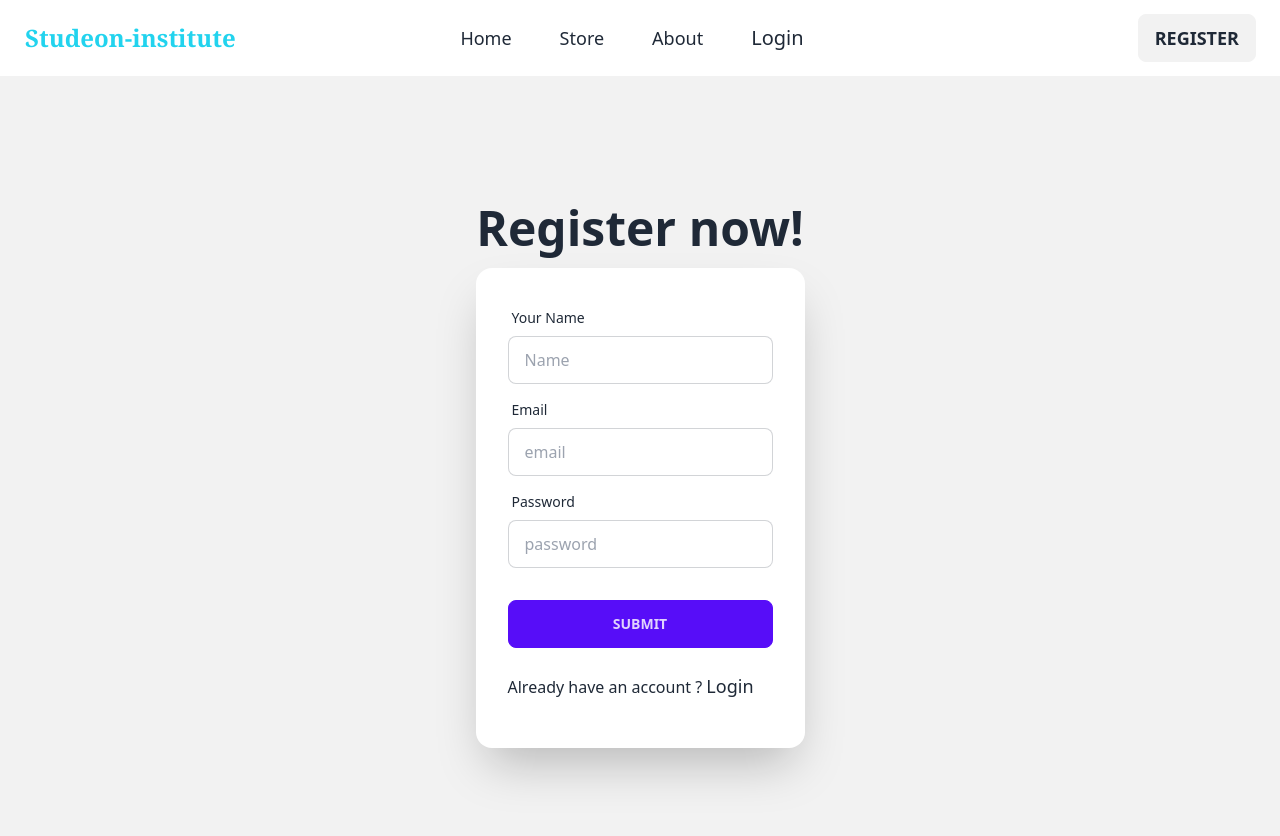
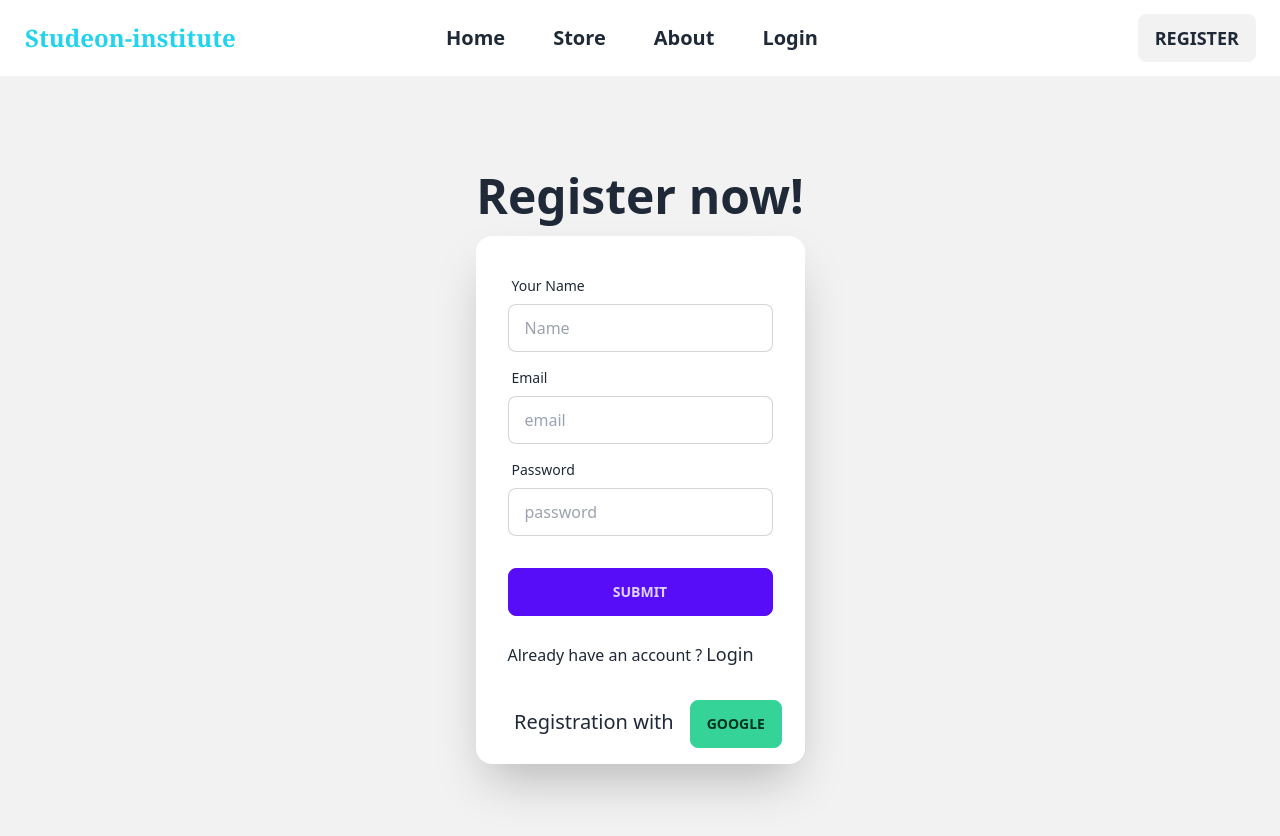
Before and after one commit to tonmoytt/Studion-institute, a React (Vite) app: page /register in a window 1280 px wide. Shown: the top 836 px of the page. Built offline with nearby package versions, Linux system fonts and the light colour scheme; no server answers.

Commit message:
resistration condistion done

```diff
--- a/src/Authentiction/Login/Login.jsx
+++ b/src/Authentiction/Login/Login.jsx
@@ -2,6 +2,8 @@ import { Link } from "react-router-dom";
 import Navbar from "../../Navbar/Navbar";
 import { useContext } from "react";
 import { Authmainprovider } from "./provider/Provider";
+import swal from 'sweetalert';
+
 
 const Login = () => {
     const { signInUser}=useContext(Authmainprovider)
@@ -16,9 +18,12 @@ const Login = () => {
         signInUser(email,password)
         .then(result =>{
             console.log(result.user);
+            swal("Success!", "Login Successful", "success");
+            e.target.reset()
         })
         .catch(error => {
-            console.error(error)
+            console.error(error);
+            swal("Error!", "Password & Email didn't match","error");
         })
     }
     return (
--- a/src/Authentiction/Login/Register/Register.jsx
+++ b/src/Authentiction/Login/Register/Register.jsx
@@ -1,29 +1,67 @@
-import { useContext } from "react";
+import { useContext, useState } from "react";
 import { Link } from "react-router-dom";
 import { Authmainprovider } from "../provider/Provider";
 import Navbar from "../../../Navbar/Navbar";
+import swal from 'sweetalert';
 
 
 
 const Register = () => {
-const {createUser}=useContext(Authmainprovider)
-    const hendelregister=e =>{
+    const [password, setpassword] = useState('')
+    const { createUser, googleAuth } = useContext(Authmainprovider)
+    const hendelregister = e => {
         e.preventDefault()
         console.log(e.currentTarget);
-        const form=new FormData(e.currentTarget)
-        const email=form.get('email')
-        const password=form.get('password')
+        const form = new FormData(e.currentTarget)
+        const email = form.get('email')
+        const password = form.get('password')
         // const password=e.target.password.value
-        console.log(email,password);
+        console.log(email, password);
 
-        createUser(email,password)
-        .then(result =>{
+        setpassword('')
+        if (password.length < 6) {
+            setpassword('password should be at least 6 character')
+        }
+        else if (!/[0-9]/.test(password)) {
+            setpassword('Please adding Number character')
+            return;
+        }
+        else if (!/[A-Z]/.test(password)) {
+            setpassword('Please adding at least 1 uppercase')
+            return;
+
+        }
+        else if (!/^[a-zA-Z0-9]+$/.test(password)) {
+            setpassword('Please adding at least one special character')
+            return;
+        }
+
+
+        createUser(email, password)
+            .then(result => {
                 console.log(result.user);
-        } )
-        .catch(error =>{
+                swal("Success!", "Successfully registered!", "success");
+                e.target.reset()
+
+            })
+            .catch(error => {
                 console.error(error)
             })
+
+
     }
+
+    const Hendelbutton = () => {
+        googleAuth()
+            .then(result => {
+                console.log(result.user);
+            })
+            .catch(error => {
+                console.error(error)
+            })
+
+    }
+
     return (
         <div>
             <Navbar></Navbar>
@@ -56,11 +94,27 @@ const {createUser}=useContext(Authmainprovider)
                             <div className="form-control mt-6">
                                 <button className="btn btn-primary">Submit</button>
                             </div>
-                    <p className="my-4">Already have an account ? <Link to="/login"><button className="text-lg">Login</button></Link></p>
+                            <p className="mt-4">Already have an account ? <Link to="/login"><button className="text-lg">Login</button></Link></p>
                         </form>
+
+                        <div className="text-center mb-4">
+                            <span className="mx-4 text-xl">
+                                Registration with
+                            </span>
+                            <button onClick={Hendelbutton} className="btn btn-success btn-ml-2"> Google</button>
+
+                        </div>
+
+                    </div>
+                    <div className='bg-red-200 rounded-lg'>
+                        {
+                            password && <p className='mt-4 px-4 py-2 font-semibold text-2xl '> {password}</p>
+                        }
+                    </div>
+
                 </div>
             </div>
-    </div>
+
         </div>
     );
 };
--- a/src/Authentiction/Login/provider/Provider.jsx
+++ b/src/Authentiction/Login/provider/Provider.jsx
@@ -1,44 +1,49 @@
 import { createContext, useEffect, useState } from "react";
-import { GoogleAuthProvider, createUserWithEmailAndPassword, getAuth, onAuthStateChanged, signInWithEmailAndPassword, signOut } from "firebase/auth";
+import { GoogleAuthProvider, createUserWithEmailAndPassword, getAuth, onAuthStateChanged, signInWithEmailAndPassword, signInWithPopup, signOut } from "firebase/auth";
 import app from "../../../Firebase/Firebase.config";
 
 
 
 export const Authmainprovider = createContext(null)
+const google = new GoogleAuthProvider()
 const auth = getAuth(app);
 const Provider = ({ children }) => {
 
     const [user, setUser] = useState(null);
 
     const createUser = (email, password) => {
-        return createUserWithEmailAndPassword(auth,email,password)
+        return createUserWithEmailAndPassword(auth, email, password)
     }
-    const GoogleProvider=()=>{
-        return GoogleAuthProvider()
-    }
-    const  SingOutLog=()=>{
-        return signOut(auth)
-    }
-
-    useEffect(() =>{
-      const unsubscribe=  onAuthStateChanged(auth,currentUser=>{
-            console.log('current user',currentUser);
-            setUser(currentUser);
-        });
-        return unsubscribe()
-    },[])
-
 
     const signInUser = (email, password) => {
         return signInWithEmailAndPassword(auth, email, password)
     }
+
+    const googleAuth = () => {
+        signInWithPopup(auth, google)
+    }
+
+    const SingOutLog = () => {
+        return signOut(auth)
+    }
+
+    useEffect(() => {
+        const unsubscribe = onAuthStateChanged(auth, currentUser => {
+            console.log('current user', currentUser);
+            setUser(currentUser);
+        });
+        return unsubscribe()
+    }, [])
+
+
+
 
     const authInfo = {
         user,
         createUser,
         signInUser,
         SingOutLog,
-        GoogleProvider
+        googleAuth
     }
     return (
         <div>
--- a/src/Navbar/Navbar.jsx
+++ b/src/Navbar/Navbar.jsx
@@ -6,10 +6,10 @@ import { Authmainprovider } from "../Authentiction/Login/provider/Provider";
 const Navbar = () => {
     const { user } = useContext(Authmainprovider)
     const navlink = <>
-        <li className="mr-4 text-lg hover:underline hover:font-bold "><NavLink to="/">Home</NavLink></li>
-        <li className="mr-4 text-lg hover:underline hover:font-bold"><NavLink to="/store">Store</NavLink></li>
-        <li className="mr-4 text-lg hover:underline hover:font-bold"><NavLink to="/about">About</NavLink></li>
-        <li className="mr-4 text-xl hover:underline hover:font-bold"><NavLink to="/login">Login</NavLink></li>
+        <li className="mr-4 font-semibold text-xl hover:underline hover:font-bold "><NavLink to="/">Home</NavLink></li>
+        <li className="mr-4 font-semibold text-xl hover:underline hover:font-bold"><NavLink to="/store">Store</NavLink></li>
+        <li className="mr-4 font-semibold text-xl hover:underline hover:font-bold"><NavLink to="/about">About</NavLink></li>
+        <li className="mr-4 font-semibold text-xl hover:underline hover:font-bold"><NavLink to="/login">Login</NavLink></li>
 
 
     </>
```
Lines whose indentation alone changed are shown as unchanged.
